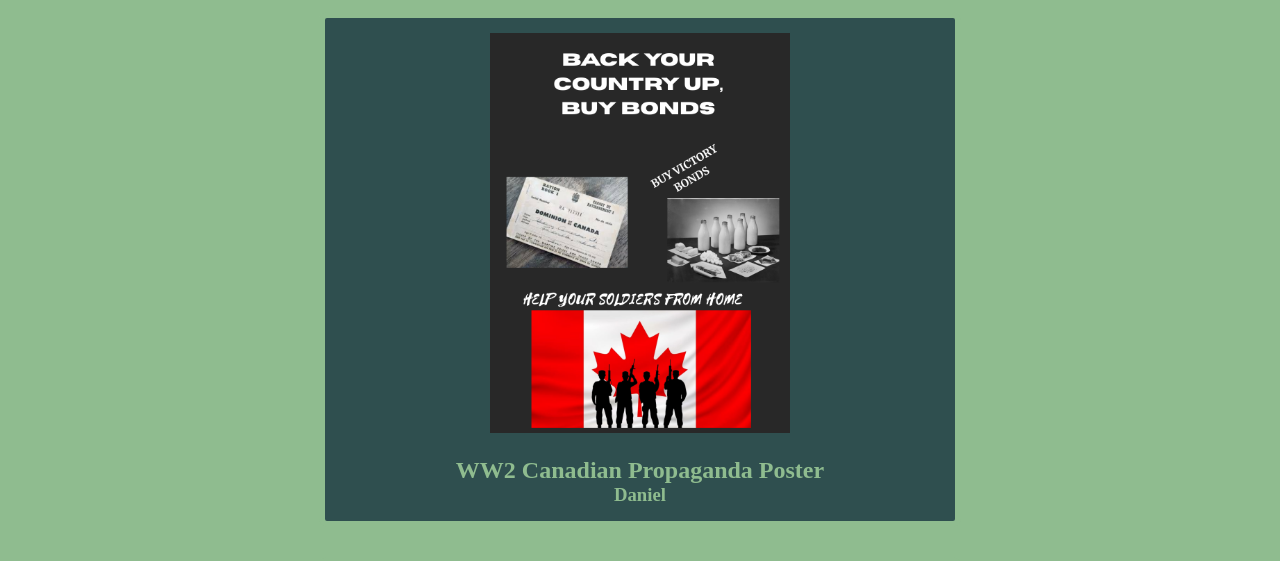
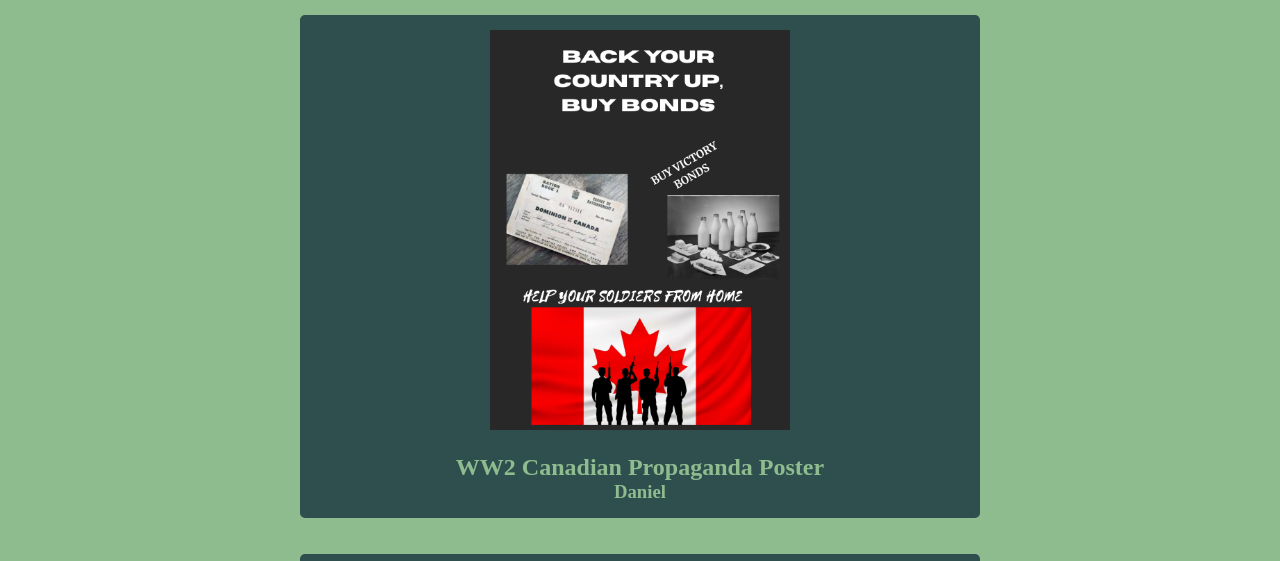
Before and after one commit to J-Annapareddy/WW2-Museum-Project, a plain HTML site: page createdsources.html in a window 1280 px wide. Shown: the part 232-793 px from the top of the page. Drawn offline with Linux system fonts and the light colour scheme.

Commit message:
Update style.css

```diff
--- a/style.css
+++ b/style.css
@@ -104,7 +104,6 @@ footer{
     justify-content:center;
 }
 .created-source-items{
-    width:600px;
     text-wrap:wrap;
     border: 6px solid darkseagreen;
     border-radius:8px;
@@ -119,7 +118,9 @@ footer{
 .created-source-items{
     background-color:darkslategray;
     color:darkseagreen;
+    border: 3px solid darkseagreen;
     border-radius:8px;
+    width: 650px;
 }
 /* Real Sources Styling */
 .real-sources-container{
```
